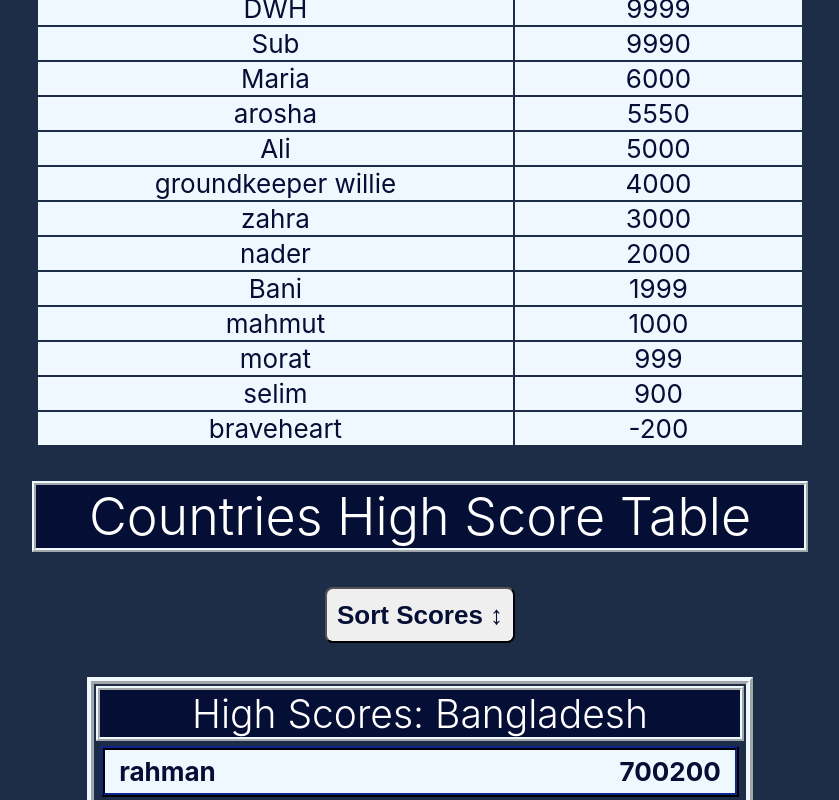
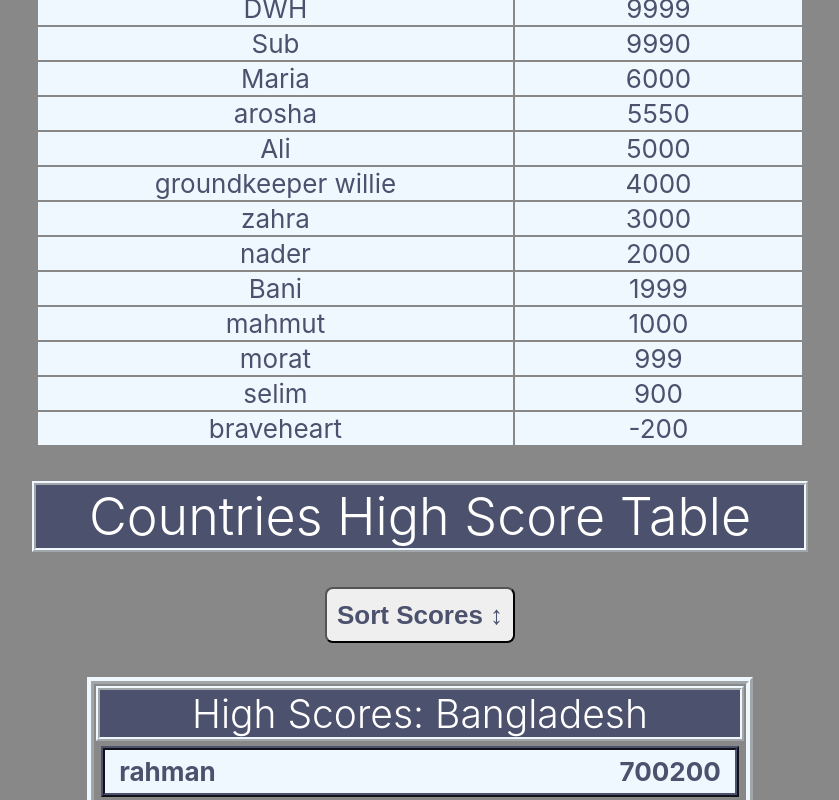
Before and after one commit to Know-Thyself/high-scores-react, a React (Create React App) app: page / in a window 1280 px wide. Shown: the part 520-1320 px from the top of the page, without its empty margins (220-1059 px from the left). Built offline with nearby package versions, Linux system fonts and the light colour scheme.

Commit message:
Changed color theme

```diff
--- a/package.json
+++ b/package.json
@@ -8,7 +8,7 @@
     "@testing-library/user-event": "^12.8.3",
     "react": "^17.0.1",
     "react-dom": "^17.0.1",
-    "react-scripts": "4.0.3",
+    "react-scripts": "^5.0.0",
     "stop-runaway-react-effects": "^2.0.0",
     "web-vitals": "^1.1.1"
   },
--- a/src/App.css
+++ b/src/App.css
@@ -5,6 +5,7 @@
 
 .header {
   background-color: rgb(5, 14, 53);
+  background-color: #4C516D;
   padding: auto;
   width: 60vw;
   font-weight: 300;
@@ -22,9 +23,9 @@
   font-weight: 700;
   padding: 0.4em;
   cursor: pointer;
-  color: rgb(5, 14, 53);
+  color: #4C516D;
   border-radius: 0.3em;
-  border-style: solid  rgb(5, 14, 53);
+  border-style: solid  #4C516D;
 }
 
 .toggle-button:hover,
@@ -34,7 +35,7 @@
 
 span {
   content: "\2195";
-  color: rgb(5, 14, 53);
+  color: #4C516D;
 }
 
 .table {
@@ -42,14 +43,14 @@ span {
 }
 
 .table tr {
-  border: 4px ridge rgb(5, 14, 53);
+  border: 4px ridge #4C516D;
 }
 
 .g-table {
   width: 60vw;
 }
 .global-headers {
-  background-color: rgb(5, 14, 53);
+  background-color: #4C516D;
 }
 
 .g-headers {
@@ -60,10 +61,10 @@ span {
   display: table-row;
   justify-self: start;
   width: 70vw;
-  color: rgb(5, 14, 53);
+  color: #4C516D;
   font-weight: normal;
   font-style: normal;
-  border: 4px ridge rgb(5, 14, 53);
+  border: 4px ridge #4C516D;
   padding: auto;
   background-color: aliceblue;
 }
@@ -80,7 +81,7 @@ span {
 .country-headers {
   font-size: 1.5em;
   display: block;
-  background-color: rgb(5, 14, 53);
+  background-color: #4C516D;
   width: 50vw;
   text-align: center;
   font-weight: 300;
@@ -92,13 +93,13 @@ span {
   justify-content: space-between;
   margin: 0.2em;
   padding: 0.2em 0.5em 0.2em 0.5em;
-  color: rgb(5, 14, 53);
+  color: #4C516D;
   text-shadow: 2px 1px 1px aliceblue;
   background-color: aliceblue;
 }
 
 .App-header {
-  background-color: rgb(29, 44, 71);
+  background-color:#888888;
   min-height: 100vh;
   display: flex;
   flex-direction: column;
```
Also changed, not shown: 1 other file (tests, documents, lock files or other folders).
